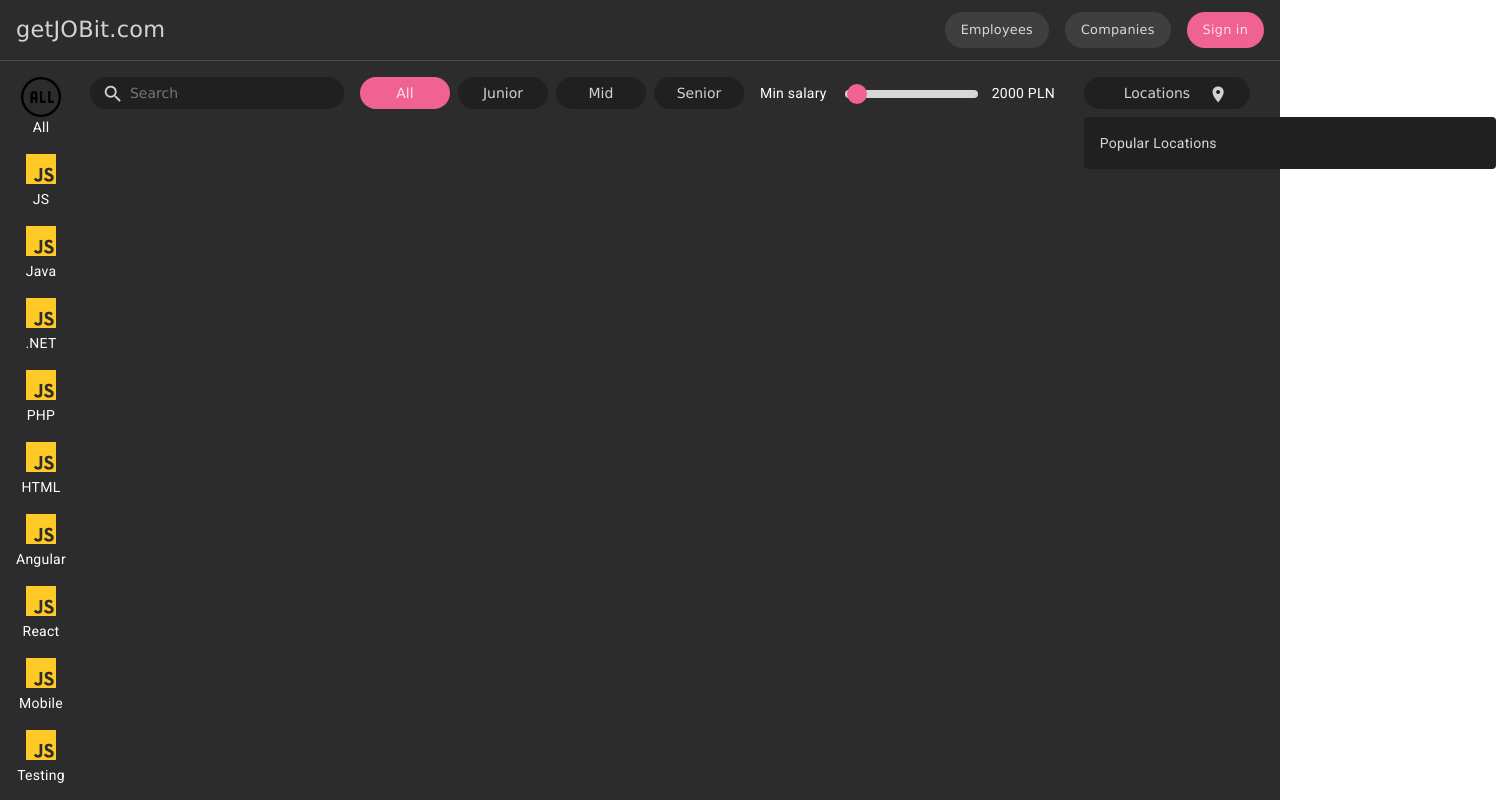
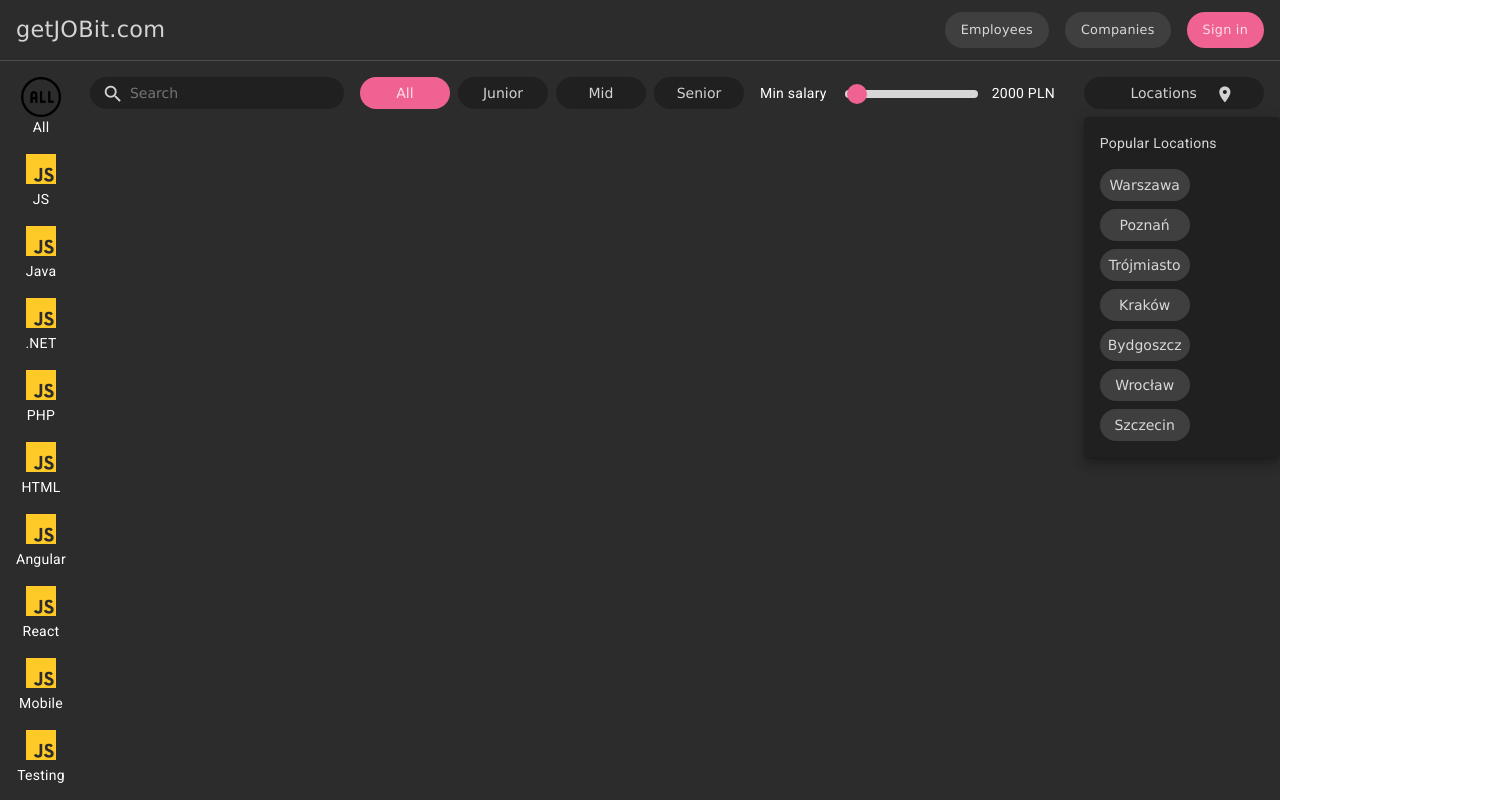
Before and after one commit to L3monPL/jobIT_front_end, an Angular app: page / in a window 1280 px wide. Both pictures are taken after a click on the button "Locations". Shown: the whole page, 1496 px wide, since content can reach past the window. Built offline with nearby package versions, Linux system fonts and the light colour scheme.

Commit message:
init locations in globalSearch

```diff
--- a/src/app/components/global-search/global-search.component.html
+++ b/src/app/components/global-search/global-search.component.html
@@ -20,15 +20,22 @@
         {{salary}} PLN
     </div>
     <div #menu class="localization">
-        <button class="btn_locations" (click)="isOpenMenuLocalization = !isOpenMenuLocalization">
-            Locations
+        <button class="btn_locations" (click)="isOpenMenuLocalization = !isOpenMenuLocalization" [ngClass]="{'selectedColor': locationTxt !== locationsString()}">
+            {{locationsString()}}
             <mat-icon aria-hidden="false" fontIcon="location_on"></mat-icon>
         </button>
         <div #menu [ngClass]="{'openMenuLocalization': isOpenMenuLocalization, 'closedMenuLocalization': !isOpenMenuLocalization}">
             <div class="title_menu_location">
                 Popular Locations
             </div>
-
+            <div class="items_menu">
+                <button class="btn_select" *ngFor="let option of locations"
+                    [value]="option.name"
+                    (click)="onSelectLocation(option.name)"
+                    [ngClass]="{'selected': option.name === selectedOptionLocation}" ngDefaultControl>
+                    {{option.name}}
+                </button>
+            </div>
         </div>
     </div>
 </div>
--- a/src/app/components/global-search/global-search.component.scss
+++ b/src/app/components/global-search/global-search.component.scss
@@ -63,6 +63,9 @@
 .selected{
     background-color: #f06292!important;
 }
+.selectedColor{
+    color: #f06292!important;
+}
 .element{
     display: flex;
     flex-direction: row;
@@ -91,10 +94,11 @@ input[type=range] {
     margin-top: 8px;
     background-color: #202020;
     color: #d7d7d7;
-    min-width: 380px;
+    max-width: 400px;
     transition: 0.5s;
     padding: 1rem;
     border-radius: 4px;
+    box-shadow: 0px 5px 5px -3px rgb(0 0 0 / 20%), 0px 8px 10px 1px rgb(0 0 0 / 14%), 0px 3px 14px 2px rgb(0 0 0 / 12%);
   }
 
   .closedMenuLocalization {
@@ -114,6 +118,7 @@ input[type=range] {
     text-align: left 8px!important;
     font-size: 14px;
     transition: 0.5s;
+    width: 180px;
 }
 .btn_locations mat-icon{
     padding: 0px;
@@ -123,3 +128,13 @@ input[type=range] {
 .info_salary{
     width: 76px;
 }
+.items_menu{
+    display: flex;
+    margin-top: 1rem;
+    flex-wrap: wrap;
+    row-gap: 0.5rem;
+    column-gap: 0.5rem;
+}
+.items_menu .btn_select{
+    background-color: #3f3f3f;
+}
--- a/src/app/components/global-search/global-search.component.ts
+++ b/src/app/components/global-search/global-search.component.ts
@@ -22,7 +22,35 @@ export class GlobalSearchComponent implements OnInit {
     },
   ]
 
+  locations = [
+    {
+      name: 'Warszawa'
+    },
+    {
+      name: 'Poznań'
+    },
+    {
+      name: 'Trójmiasto'
+    },
+    {
+      name: 'Kraków'
+    },
+    {
+      name: 'Bydgoszcz'
+    },
+    {
+      name: 'Wrocław'
+    },
+    {
+      name: 'Szczecin'
+    },
+  ]
+
+  locationTxt = 'Locations'
+
   selectedOption?: string
+
+  selectedOptionLocation?: string
 
   salary = 2000;
 
@@ -42,6 +70,25 @@ export class GlobalSearchComponent implements OnInit {
   onSelect(option:string){
     this.selectedOption = option
   }
+  onSelectLocation(option: string){
+    if (this.selectedOptionLocation == option) {
+      this.selectedOptionLocation = "Locations"
+    }
+    else{
+      this.selectedOptionLocation = option
+    }
+
+  }
+  locationsString(){
+    let locationSet
+    if (!this.selectedOptionLocation) {
+      locationSet = "Locations"
+    }
+    else{
+      locationSet = this.selectedOptionLocation
+    }
+    return locationSet
+  }
   updateSalary(event:any) {
     this.salary = event.target.value;
   }
```
